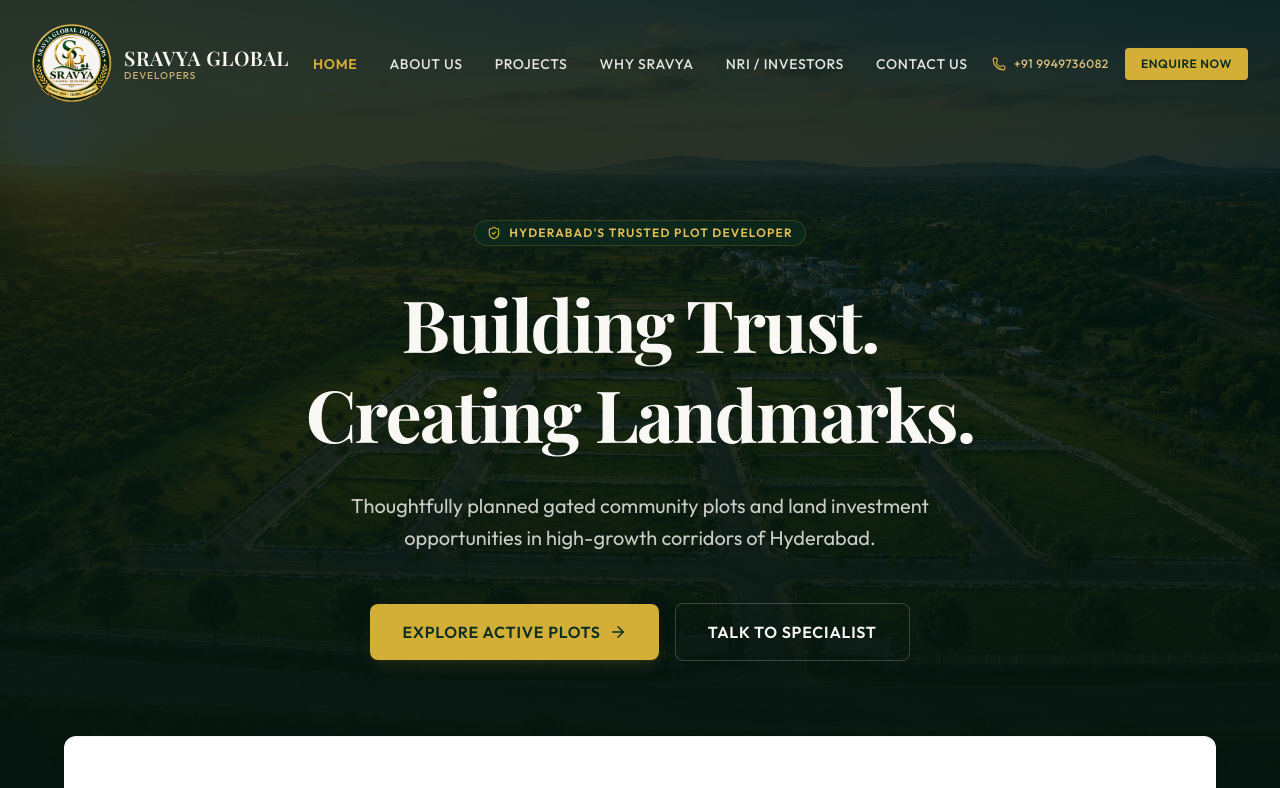
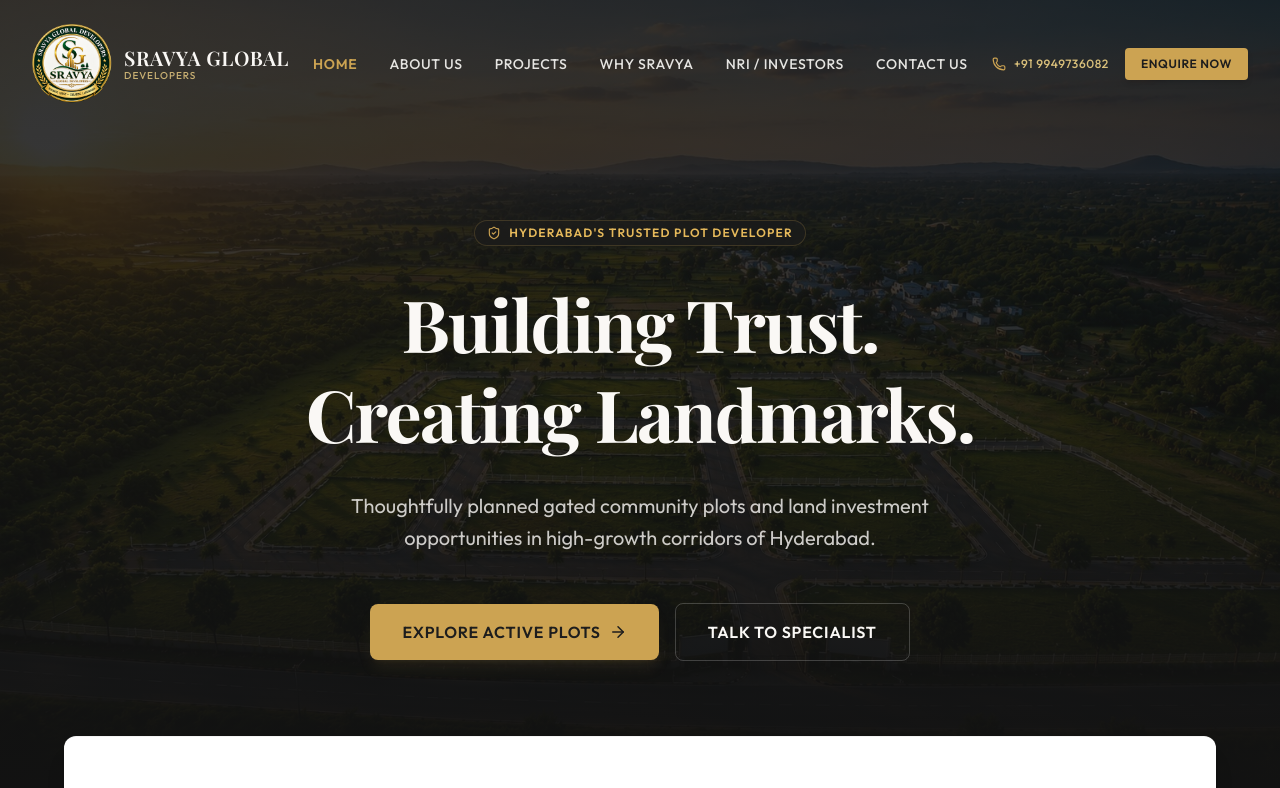
Before and after one commit to dls9494/SRAVYA-DEVELOPERS, a Next.js app: page / in a window 1280 px wide. Shown: the top 788 px of the page. Built offline with nearby package versions, Linux system fonts and the light colour scheme; a web font is replaced by a local one.

Commit message:
Update colors system in globals.css to match brand card (charcoal background, rich gold, orange highlights)

```diff
--- a/src/app/globals.css
+++ b/src/app/globals.css
@@ -1,19 +1,20 @@
 @import "tailwindcss";
 
 @theme {
-  --color-primary-950: #051610;
-  --color-primary-900: #0b2f21;
-  --color-primary-800: #0f3d2b;
-  --color-primary-700: #14523a;
-  --color-primary-600: #1a694b;
-  --color-primary-500: #228b63;
+  --color-primary-950: #121212;
+  --color-primary-900: #1d1d1d;
+  --color-primary-800: #292929;
+  --color-primary-700: #3a3a3a;
+  --color-primary-600: #4f4f4f;
+  --color-primary-500: #666666;
   --color-gold-100: #faf1d9;
   --color-gold-200: #f4e1b0;
   --color-gold-300: #edd084;
-  --color-gold-400: #e6be59;
-  --color-gold-500: #d4af37;
-  --color-gold-600: #b59228;
-  --color-gold-700: #8c701c;
+  --color-gold-400: #e5b95b;
+  --color-gold-500: #cca352;
+  --color-gold-600: #a6813a;
+  --color-gold-700: #806126;
+  --color-orange-500: #ff8c00;
   --color-ivory: #FAF8F5;
   --color-ivory-dark: #F2EFE9;
   --color-charcoal: #111827;
```
